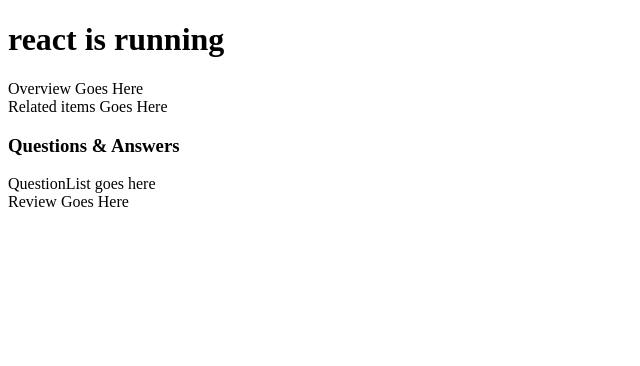
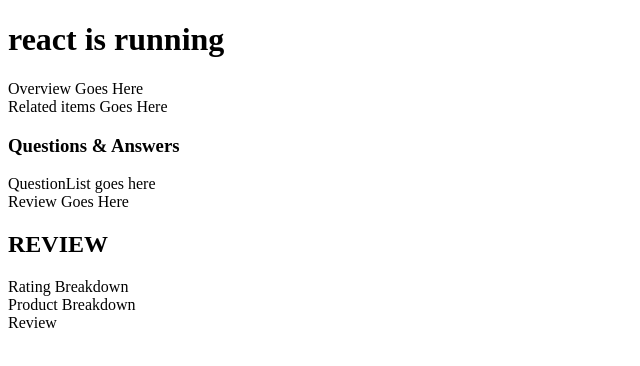
Before and after one commit to poaceae-team6/fec-catwalk, a React app: page / in a window 1280 px wide. Shown: the top 366 px of the page, without its empty margins (0-640 px from the left). Built offline with nearby package versions, Linux system fonts and the light colour scheme; the HTML template or start-up script is replaced by a standard one.

Commit message:
Created the review folder under the components folder; Created ReviewMain.jsx to build out the structure if the review module; Rendered the ReviewMain.jsx to App.jsx

```diff
--- a/client/src/components/App.jsx
+++ b/client/src/components/App.jsx
@@ -1,5 +1,6 @@
 import React from 'react';
 import QuestionList from './QuestionList.jsx';
+import ReviewMain from './review/ReviewMain.jsx';
 
 class App extends React.Component {
   constructor (props) {
@@ -15,6 +16,7 @@ class App extends React.Component {
         <div>Related items Goes Here</div>
         <QuestionList />
         <div>Review Goes Here</div>
+        <ReviewMain />
       </div>
     )
   }
--- /dev/null
+++ b/client/src/components/review/ReviewMain.jsx
@@ -0,0 +1,22 @@
+import React from 'react';
+
+class ReviewMain extends React.Component {
+  constructor(props) {
+    super(props);
+  }
+
+  render () {
+
+    return (
+      <div>
+        <h2>REVIEW</h2>
+        <div>Rating Breakdown</div>
+        <div>Product Breakdown</div>
+        <div>Review</div>
+      </div>
+    )
+  }
+}
+
+
+export default ReviewMain;
```
